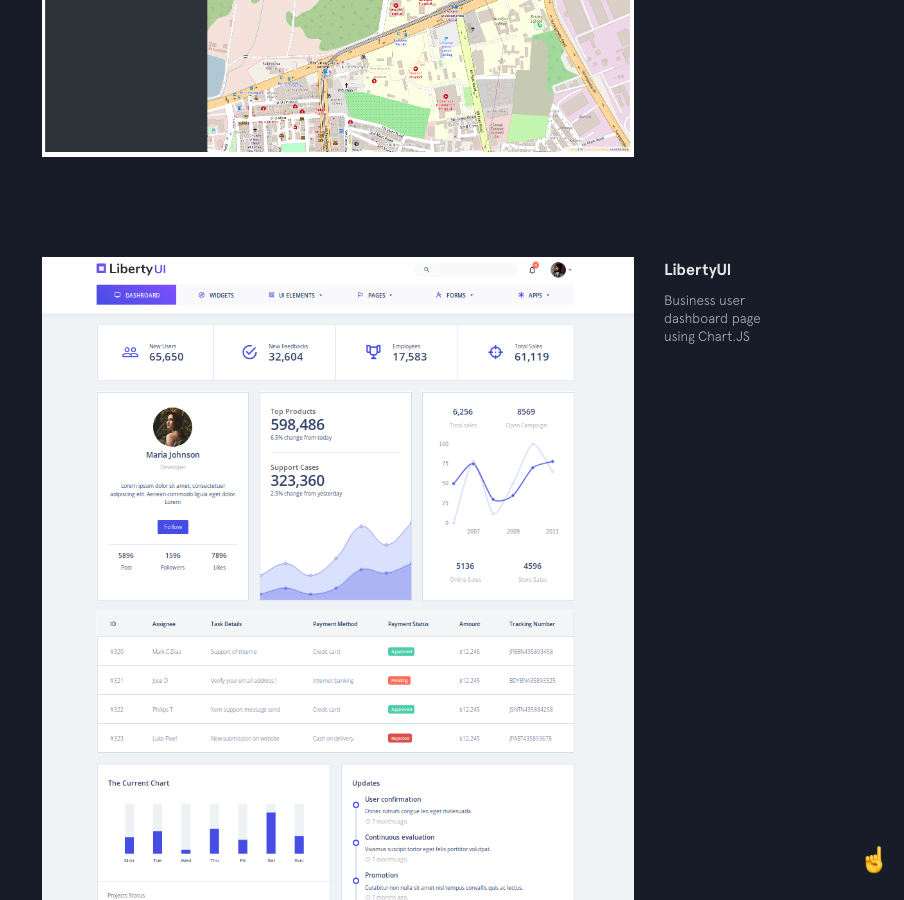
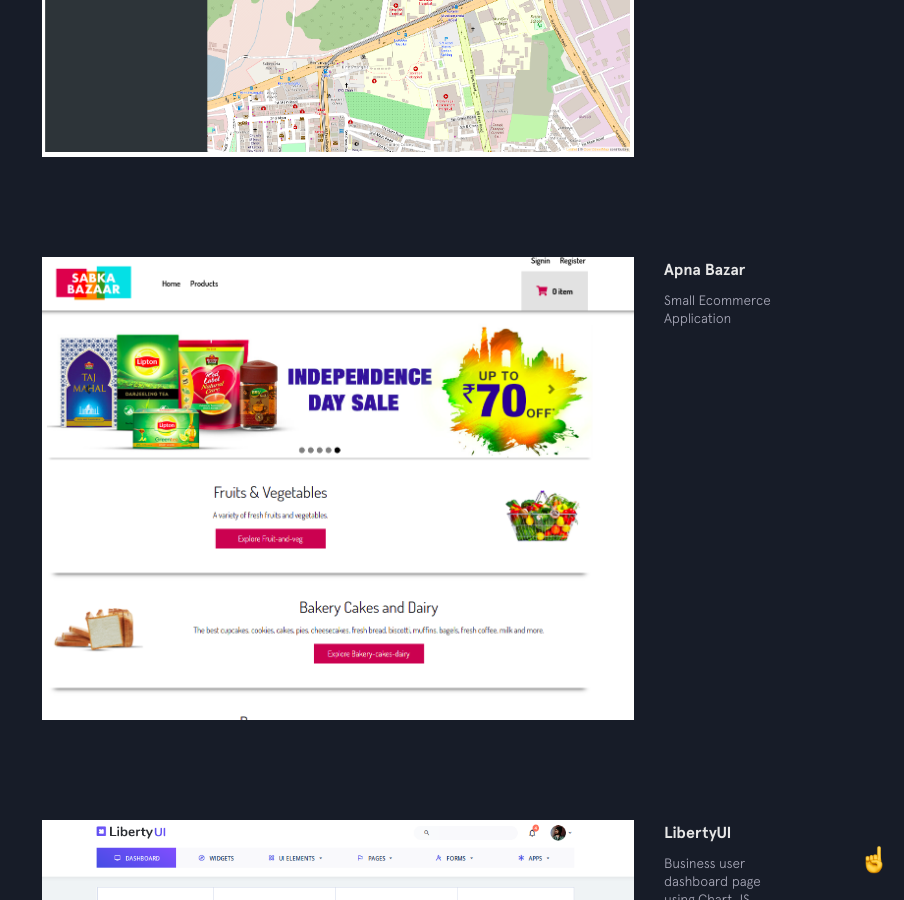
Before and after one commit to learneradarsh/learneradarsh.github.io, a Jekyll site: the page built from index.html, in a window 1280 px wide and 900 px high, scrolled down 2589 px. Shown: the whole window, without its empty margins (376-1280 px from the left). Built offline with Jekyll 4.4.1, drawn with Linux system fonts in a browser that asks for light colours; nearby versions of some CDN libraries.

Commit message:
added new project

```diff
--- a/_includes/featured-projects.html
+++ b/_includes/featured-projects.html
@@ -22,6 +22,30 @@
           >
         </div>
         <p>A Map where everyone can mark risk area to help others.</p>
+      </figcaption>
+    </div>
+
+    <div class="project blistabloc">
+      <figure class="project__pic">
+        <a
+          href="https://github.com/learneradarsh/shopping-cart-assignment/tree/develop"
+          target="_blank"
+        >
+          <img
+            src="{{site.baseurl}}/img/featured/apnabazar/sabkabazar.png"
+            alt=""
+          />
+        </a>
+      </figure>
+      <figcaption class="project__caption">
+        <div class="project__name">
+          <a
+            href="https://github.com/learneradarsh/shopping-cart-assignment/tree/develop"
+            target="_blank"
+            >Apna Bazar</a
+          >
+        </div>
+        <p>Small Ecommerce Application</p>
       </figcaption>
     </div>
 
```
Also changed, not shown: img/featured/apnabazar/sabkabazar.png (added), img/featured/uicap/sabkabazar.png (added).
